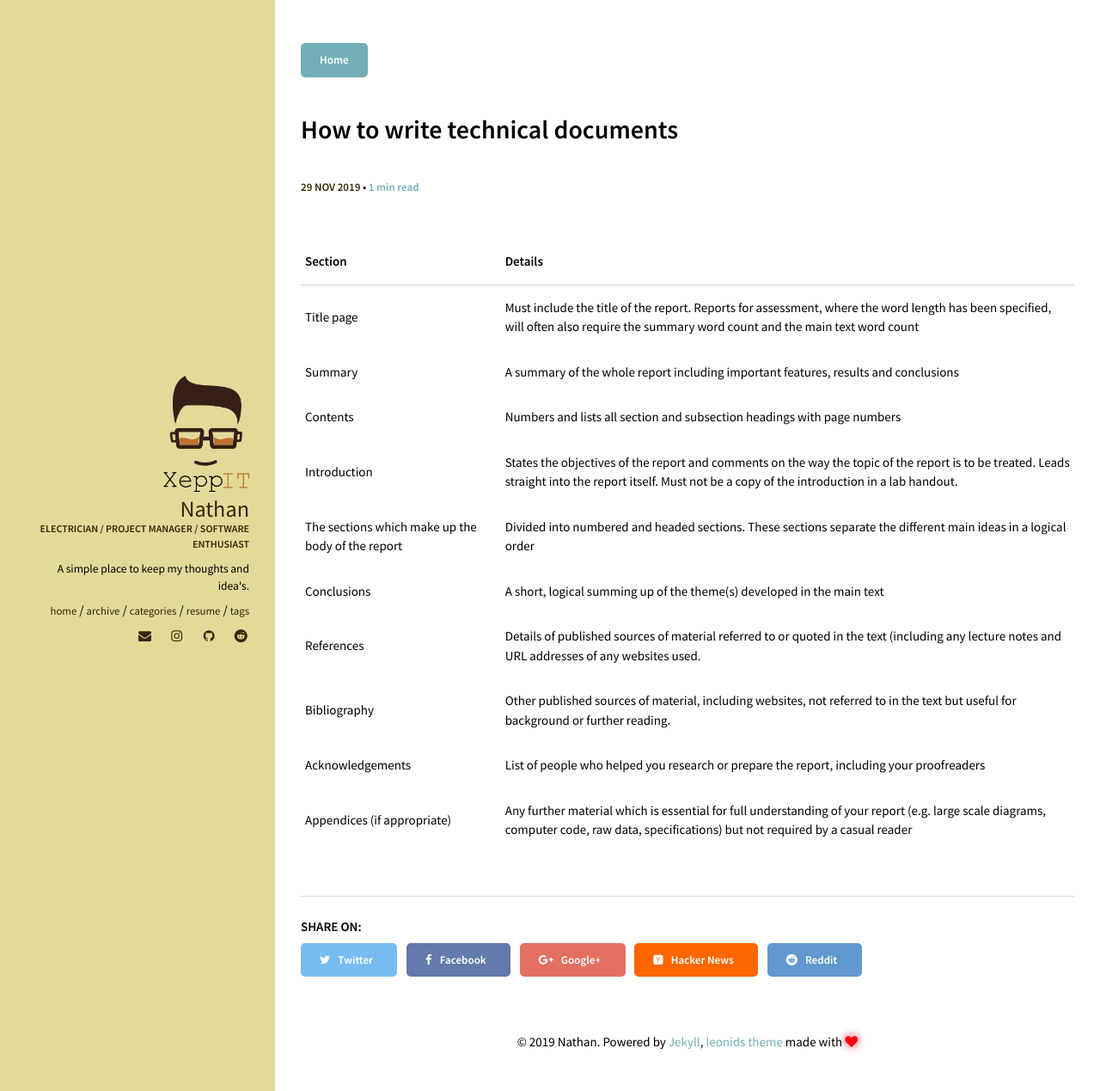
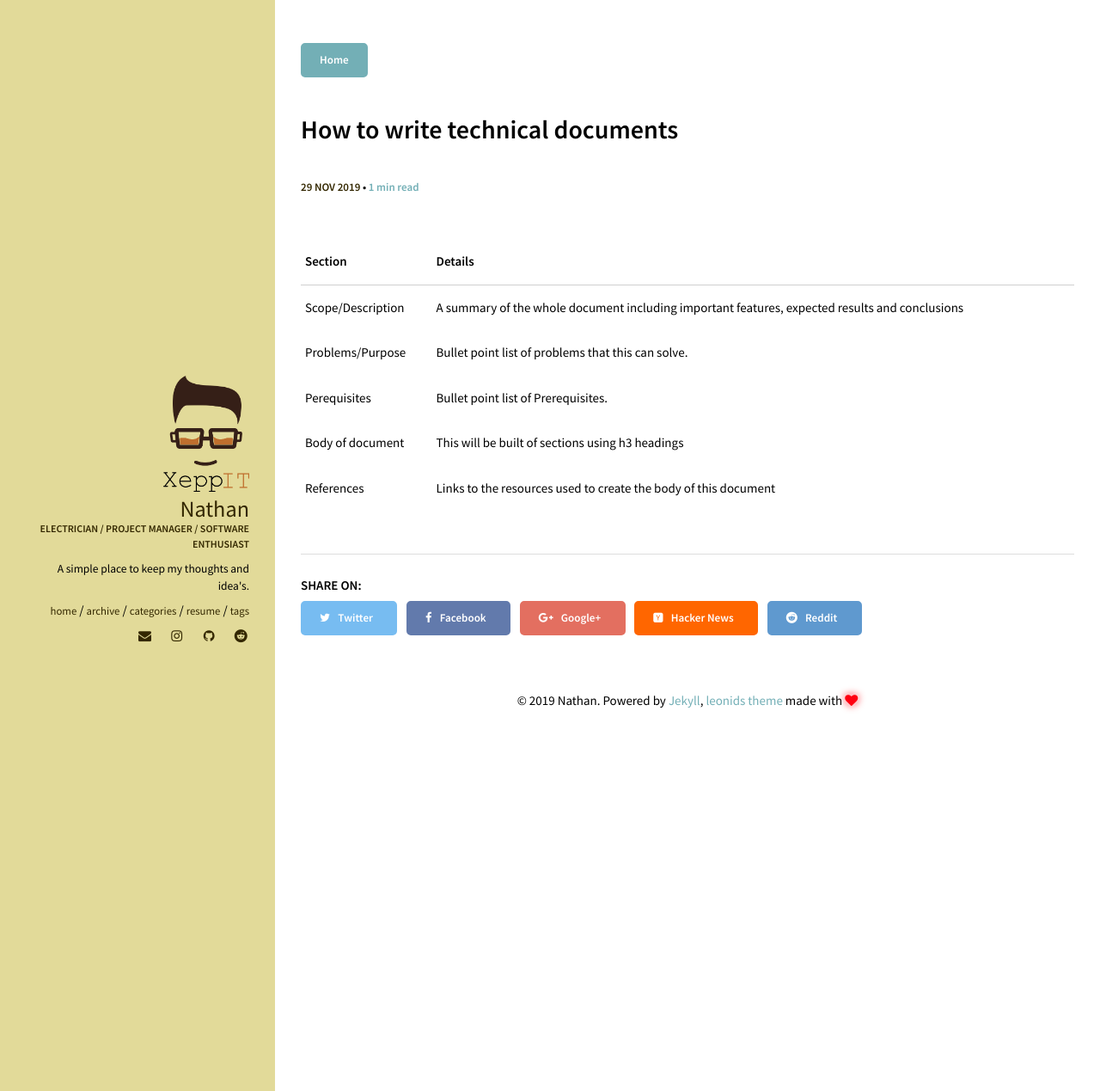
Before and after one commit to Xeppit/XeppIT.GitHub.io, a Jekyll site: the page built from _posts/2019-11-29-how-to-write-technical-document.md, in a window 1280 px wide. Shown: the whole page at 86% size. Built offline with Jekyll 4.4.1, drawn with Linux system fonts in a browser that asks for light colours.

Commit message:
Update 2019-11-29-how-to-write-technical-document.md

```diff
--- a/_posts/2019-11-29-how-to-write-technical-document.md
+++ b/_posts/2019-11-29-how-to-write-technical-document.md
@@ -8,15 +8,10 @@ modified: 2019-11-29
 comments: true
 ---
 
-| Section                                           | Details                                                                                                                                                                                               |
-|---------------------------------------------------|-------------------------------------------------------------------------------------------------------------------------------------------------------------------------------------------------------|
-| Title page                                        | Must include the title of the report. Reports for assessment, where the word length has been specified, will often also require the summary word count and the main text word count                   |
-| Summary                                           | A summary of the whole report including important features, results and conclusions                                                                                                                   |
-| Contents                                          | Numbers and lists all section and subsection headings with page numbers                                                                                                                               |
-| Introduction                                      | States the objectives of the report and comments on the way the topic of the report is to be treated. Leads straight into the report itself. Must not be a copy of the introduction in a lab handout. |
-| The sections which make up the body of the report | Divided into numbered and headed sections. These sections separate the different main ideas in a logical order                                                                                        |
-| Conclusions                                       | A short, logical summing up of the theme(s) developed in the main text                                                                                                                                |
-| References                                        | Details of published sources of material referred to or quoted in the text (including any lecture notes and URL addresses of any websites used.                                                       |
-| Bibliography                                      | Other published sources of material, including websites, not referred to in the text but useful for background or further reading.                                                                    |
-| Acknowledgements                                  | List of people who helped you research or prepare the report, including your proofreaders                                                                                                             |
-| Appendices (if appropriate)                       | Any further material which is essential for full understanding of your report (e.g. large scale diagrams, computer code, raw data, specifications) but not required by a casual reader                |
+| Section                                           | Details                                                                                          |
+|---------------------------------------------------|--------------------------------------------------------------------------------------------------|
+| Scope/Description                                 | A summary of the whole document including important features, expected results and conclusions   |
+| Problems/Purpose                                  | Bullet point list of problems that this can solve.                                               |
+| Perequisites                                      | Bullet point list of Prerequisites.                                                              |
+| Body of document                                  | This will be built of sections using h3 headings                                                 |
+| References                                        | Links to the resources used to create the body of this document                                  |
```
